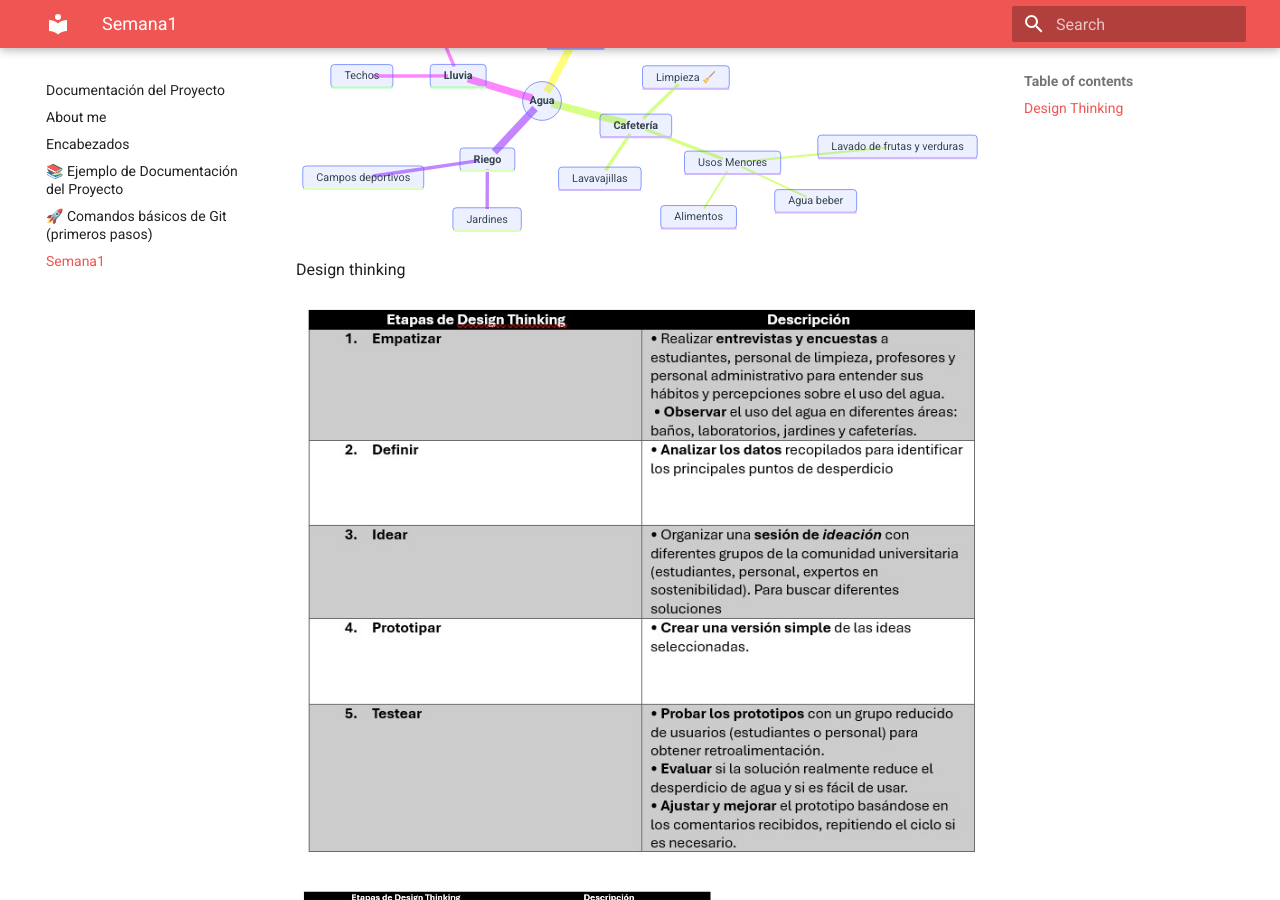
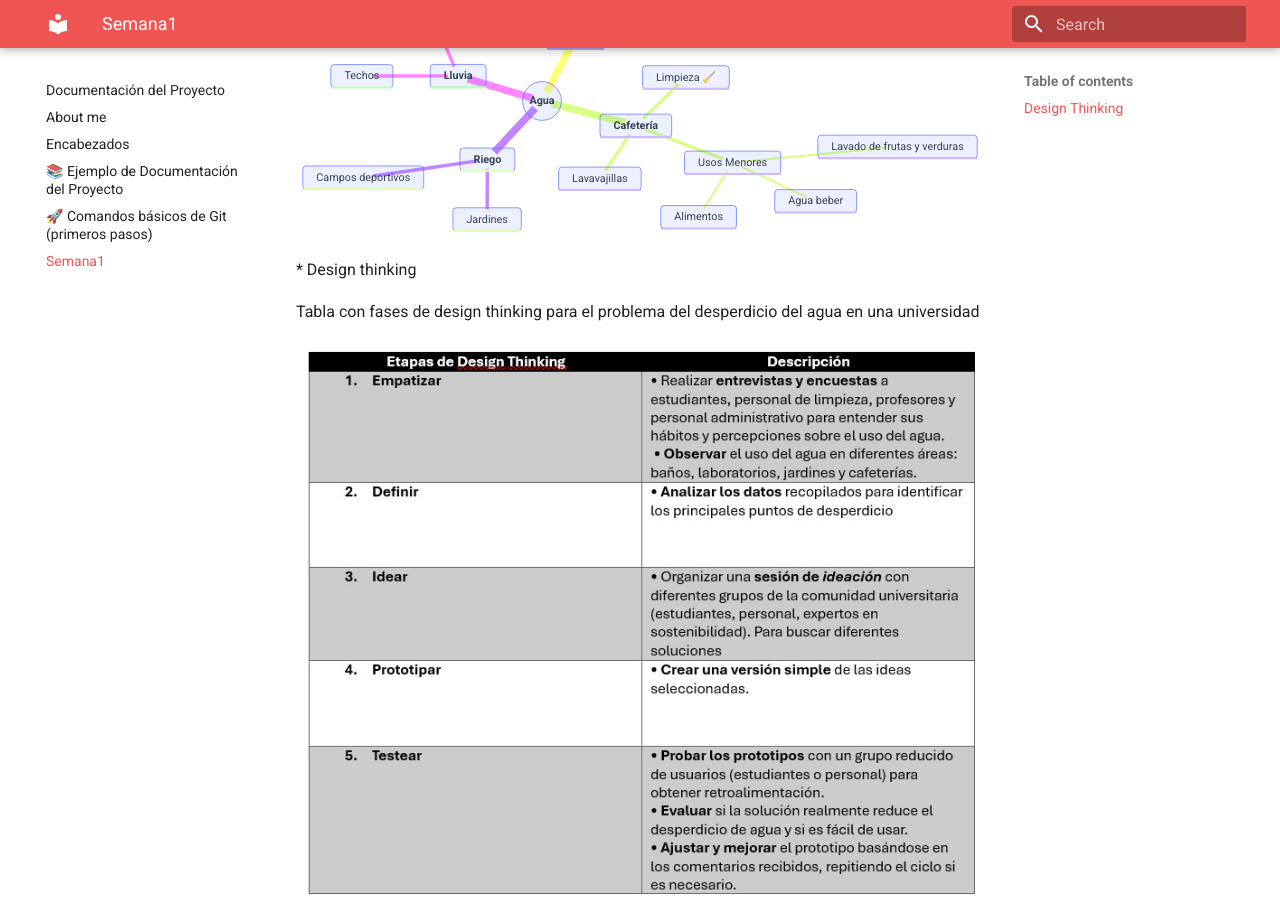
Before and after one commit to Aristarco/Pry_ingenieria, an MkDocs documentation site: the page built from docs/semana1.md, in a window 1280 px wide and 900 px high, scrolled down 624 px. Built offline with MkDocs 1.6.1 and Material for MkDocs 9.7.7, drawn with Linux system fonts in a browser that asks for light colours.

Commit message:
Update semana1.md

````diff
--- a/docs/semana1.md
+++ b/docs/semana1.md
@@ -40,8 +40,8 @@ mindmap
         Estacionamiento
 
 ```
-Design thinking
+* Design thinking
+
+Tabla con fases de design thinking para el problema del desperdicio del agua en una universidad
 
 ![Diagrama del sistema](recursos/imgs/Design%20thinking.jpg)
-
-<img src="../recursos/imgs/Design%20thinking.jpg" alt="Tabla con fases de design thinking para el problema del desperdicio del agua en una universidad" width="420">
````
